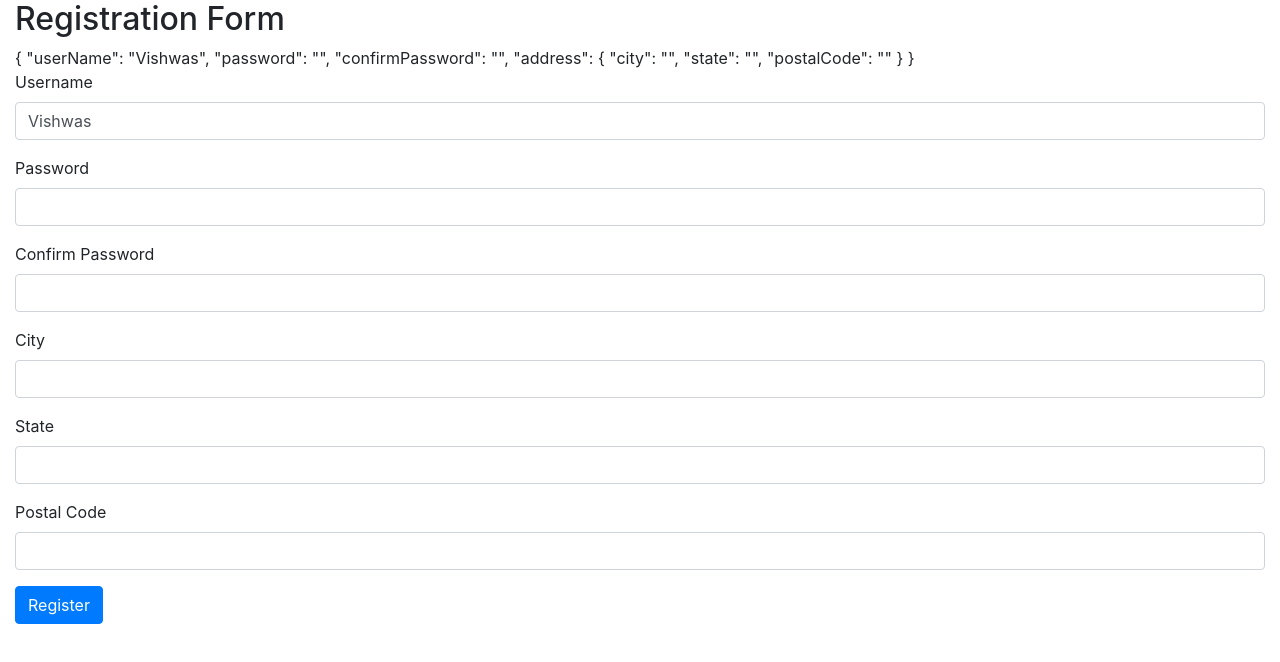
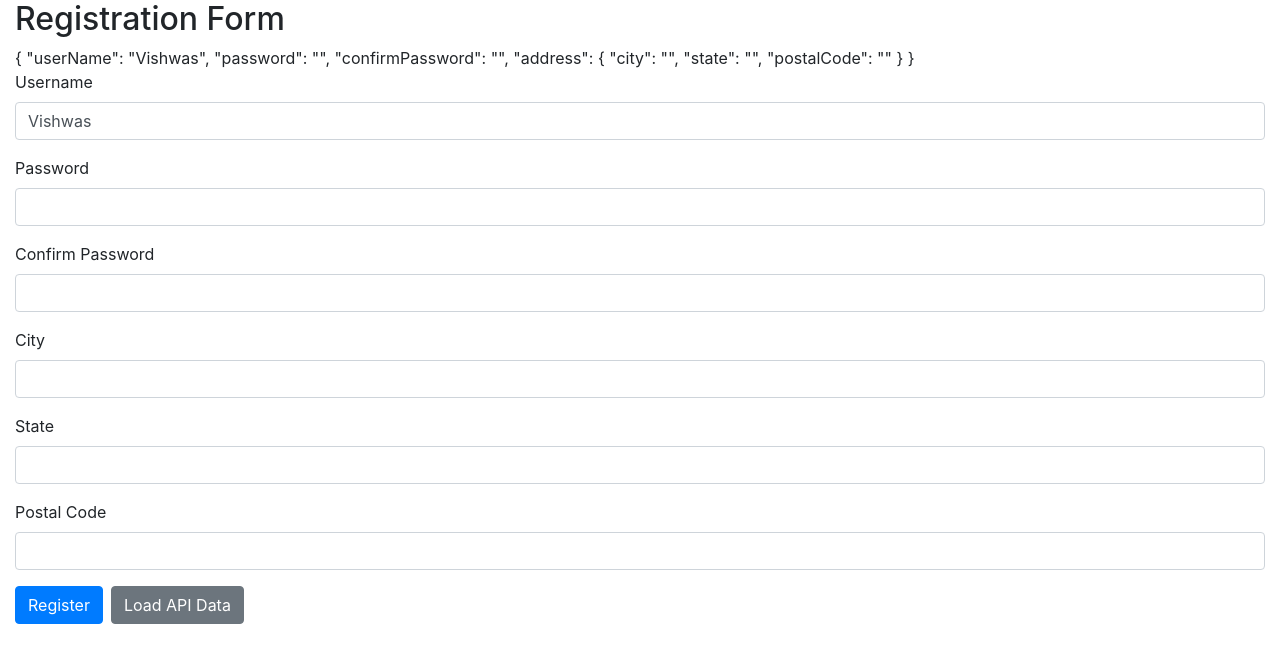
Before and after one commit to Annie-Huang/reactive-forms, an Angular app: page / in a window 1280 px wide. Shown: the top 662 px of the page. Built offline with nearby package versions, Linux system fonts and the light colour scheme.

Commit message:
setValue({...}) | patchValue({...})

```diff
--- a/src/app/app.component.html
+++ b/src/app/app.component.html
@@ -36,5 +36,6 @@
     </div>
 
     <button type="submit" class="btn btn-primary">Register</button>
+    <button (click)="loadApiData()" class="btn btn-secondary ml-2" type="button">Load API Data</button>
   </form>
 </div>
--- a/src/app/app.component.ts
+++ b/src/app/app.component.ts
@@ -17,4 +17,22 @@
       postalCode: new FormControl('')
     })
   });
+
+  loadApiData() {
+    // this.registrationForm.setValue({
+    //   userName: 'Bruce',
+    //   password: 'test',
+    //   confirmPassword: 'test',
+    //   address: {
+    //     city: 'City',
+    //     state: 'State',
+    //     postalCode: '123456'
+    //   }
+    // });
+    this.registrationForm.patchValue({
+      userName: 'Bruce',
+      password: 'test',
+      confirmPassword: 'test'
+    });
+  }
 }
```
Also changed, not shown: Note.txt.
